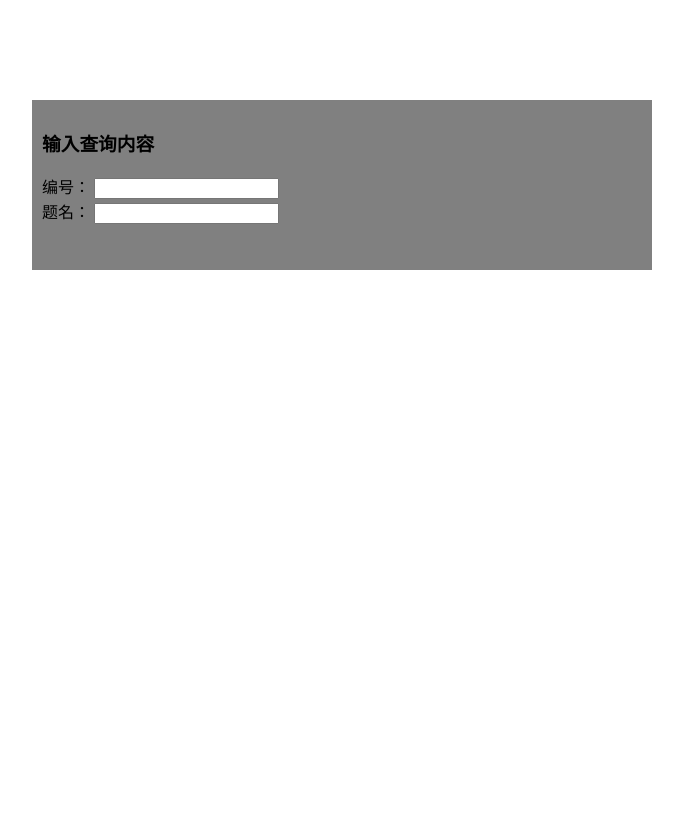
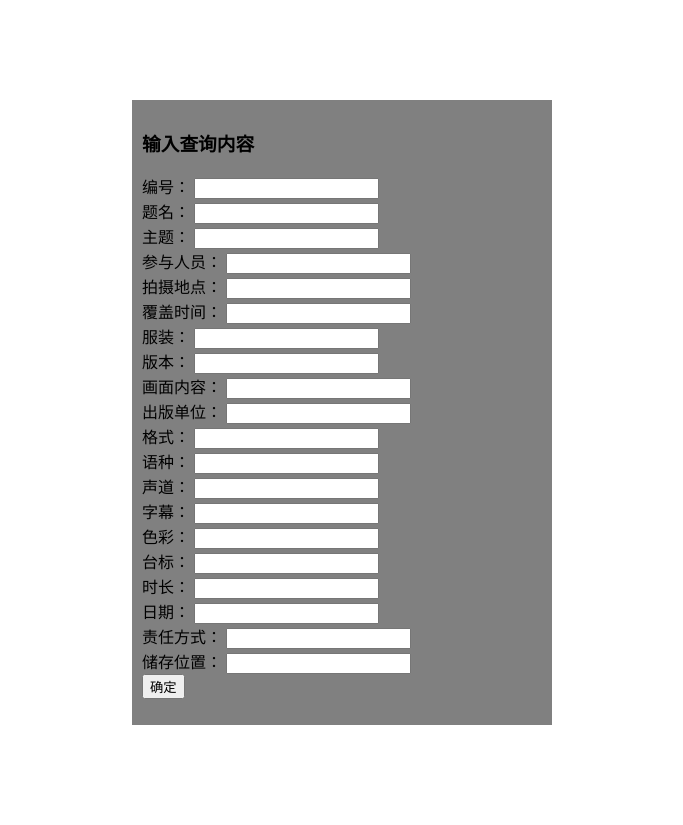
Before and after one commit to xk-11-bupt/new, a PHP site: page /query.php in a window 1280 px wide. Shown: the whole page, without its empty margins (298-981 px from the left). Before the commit the page ends 270 px from the top, so only its background shows below. Run offline with PHP 8.4, Linux system fonts and the light colour scheme.

Commit message:
query2
able to transfer data to result, enable to return proper result

```diff
--- a/logstyle.css
+++ b/logstyle.css
@@ -16,8 +16,9 @@ background:grey;
 }
 
 #query{
-width:600px;
-height:150px;
+vertical-align:middle;
+width:400px;
+height:auto;
 margin:100 auto;
 padding:10px;
 background:grey;
--- a/query.php
+++ b/query.php
@@ -5,14 +5,88 @@
 <link rel="stylesheet" type="text/css" href="logstyle.css"/>
 </head>
 <body>
+<?php
+	$acol=array("编号","题名","主题","参与人员","拍摄地点","覆盖时间","服装","版本","画面内容","出版单位","格式","语种","声道","字幕","色彩","标","时常","日期","责任方式","储存位置");
+	if(isset($_POST['submit'])){
+		$output_form = true;
+		$condition=true;
+		//$test="col"."0";
+		//echo $_POST[$test];
+		//judge if any material entered
+		for($n=0;$n<20;$n++){
+			$col="col".$n;
+			if(!empty($_POST[$col])&&$condition){
+				$condition=false;
+				$_POST['sql']="select* from 总表 where $acol[$n]='$_POST[$col]'";
+			}
+			else if (!empty($_POST[$col])){
+				$_POST['sql']=$_POST['sql']."and where $acol[$n]='$_POST[$col]'";
+			}
+		}
+	}
+	else{
+		$output_form = true;
+	}
+	if(isset($_POST['submit'])&&empty($_POST['sql'])){
+		echo "<script> alert('请输入查询内容');</script>";
+	}
+
+	if(!empty($_POST['sql'])){
+		//echo $_POST['sql'];
+		header("refresh:0;url=result.php");//跳转页面，注意路径
+	}
+	if($output_form){
+	?>
 <div id="query">
 <h3>输入查询内容</h3>
-<form action="result.php" method="post">
+<form method="post" action="<?php echo htmlspecialchars($_SERVER["PHP_SELF"]);?>">
 <label for="编号">编号：</label>
-<input type="text" id="编号" name="num"/></br>
+<input type="text" id="编号" name="col0"/></br>
 <label for="题名">题名：</label>
-<input type="text" id="题名" name="title"/></br>
+<input type="text" id="题名" name="col1"/></br>
+<label for="主题">主题：</label>
+<input type="text" id="主题" name="col2"/></br>
+<label for="参与人员">参与人员：</label>
+<input type="text" id="参与人员" name="col3"/></br>
+<label for="拍摄地点">拍摄地点：</label>
+<input type="text" id="拍摄地点" name="col4"/></br>
+<label for="覆盖时间">覆盖时间：</label>
+<input type="text" id="题名" name="col5"/></br>
+<label for="题名">服装：</label>
+<input type="text" id="题名" name="col6"/></br>
+<label for="题名">版本：</label>
+<input type="text" id="题名" name="col7"/></br>
+<label for="题名">画面内容：</label>
+<input type="text" id="题名" name="col8"/></br>
+<label for="题名">出版单位：</label>
+<input type="text" id="题名" name="col9"/></br>
+<label for="题名">格式：</label>
+<input type="text" id="题名" name="col10"/></br>
+<label for="题名">语种：</label>
+<input type="text" id="题名" name="col11"/></br>
+<label for="题名">声道：</label>
+<input type="text" id="题名" name="col12"/></br>
+<label for="题名">字幕：</label>
+<input type="text" id="题名" name="col13"/></br>
+<label for="题名">色彩：</label>
+<input type="text" id="题名" name="col14"/></br>
+<label for="题名">台标：</label>
+<input type="text" id="题名" name="col15"/></br>
+<label for="题名">时长：</label>
+<input type="text" id="题名" name="col16"/></br>
+<label for="题名">日期：</label>
+<input type="text" id="题名" name="col17"/></br>
+<label for="题名">责任方式：</label>
+<input type="text" id="题名" name="col18"/></br>
+<label for="题名">储存位置：</label>
+<input type="text" id="题名" name="col19"/></br>
+<input type="submit" value="确定" name="submit"/>
 </form>
 </div>
+
+<?php
+	}
+	?>
+
 </body>
 </html>
```
Also changed, not shown: result.php (added, +38 -0 lines).
